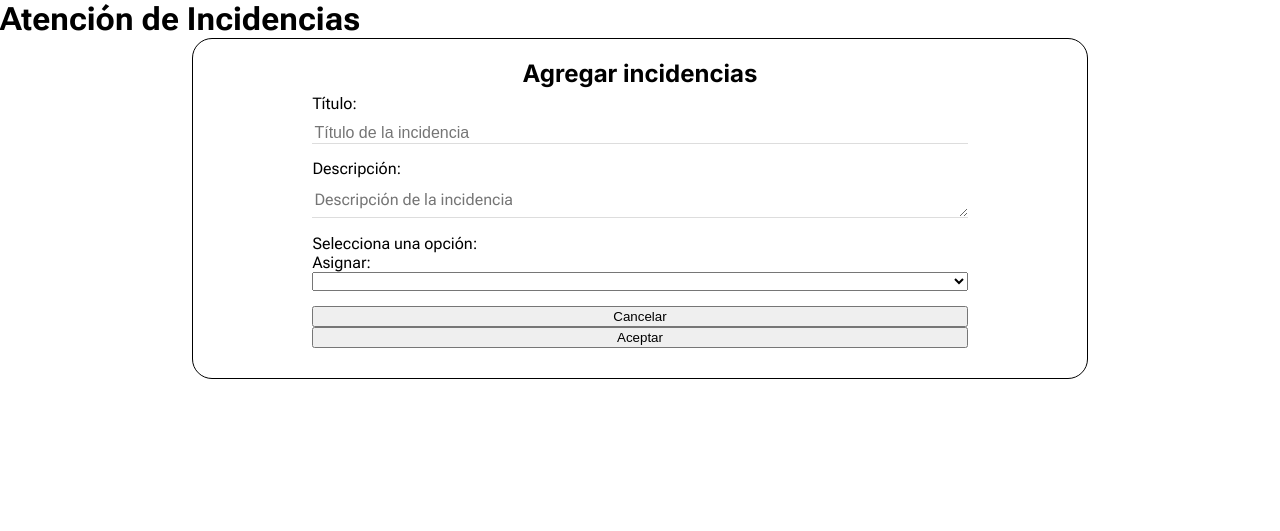
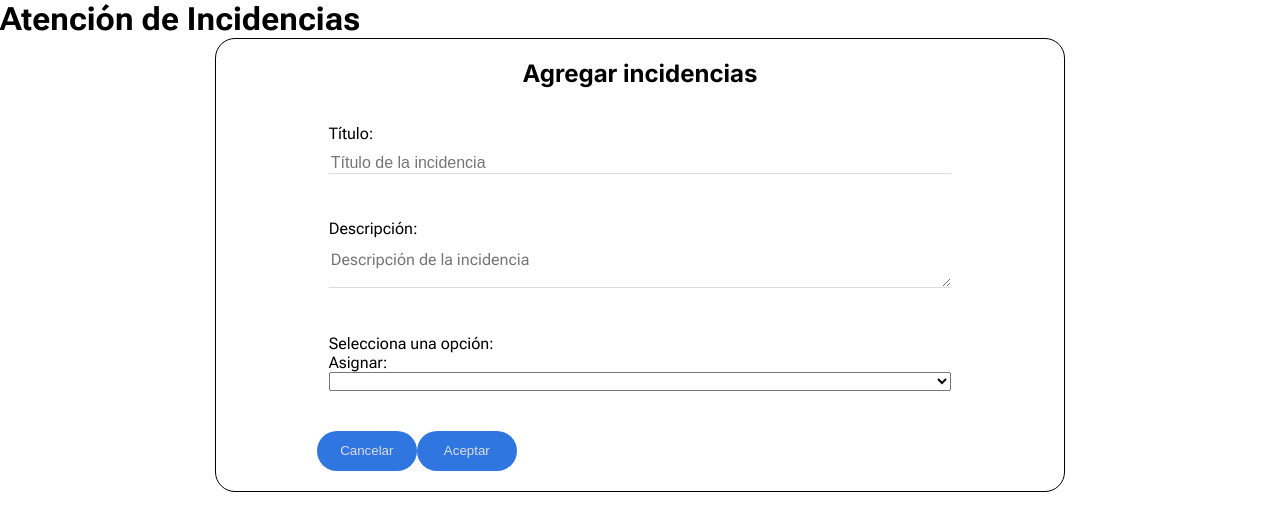
Before and after one commit to WENXEX/codechallenge, a PHP site: page /3asignacion.html in a window 1280 px wide. Shown: the top 531 px of the page. Run offline with PHP 8.4, Linux system fonts and the light colour scheme.

Commit message:
Estilos de la pppp

```diff
--- a/3asignacion.html
+++ b/3asignacion.html
@@ -30,10 +30,11 @@
                             <option value="' . htmlspecialchars($nombre) . '">' . htmlspecialchars($nombre) . '</option>
                         </select>
                     </fieldset>
-                    <fieldset>
-                        <button type="submit">Cancelar</button>
-                        <button type="submit">Aceptar</button>
-                    </fieldset>
+
+                    <div class="esotilin">
+                        <button class="btn-azul" type="submit">Cancelar</button>
+                        <button class="btn-azul type="submit">Aceptar</button>
+                    </div>
 
                 </form>
             </div>
--- a/styles.css
+++ b/styles.css
@@ -231,6 +231,7 @@ header {
       border: none;
       display: flex;
       flex-direction: column;
+      margin: 30px 0;
     }
   }
 
@@ -240,12 +241,13 @@ header {
     border: 1px black solid;
     width: 70%;
     border-radius: 20px;
+    max-width: 850px;
   }
 
   .textarea-estilos {
     width: 100%;
     max-width: 810px;
-    min-height: 30px;
+    min-height: 40px;
     field-sizing: content;
     max-height: 300px;
     font-family: "Roboto Flex";
@@ -257,3 +259,8 @@ header {
     outline: none;
     border-bottom: 1px #14213d solid;
   }
+
+  .esotilin {
+    display: flex;
+    flex-direction: row;
+  }
```
Also changed, not shown: Asignar_incidencia.html (+5 -4 lines).
